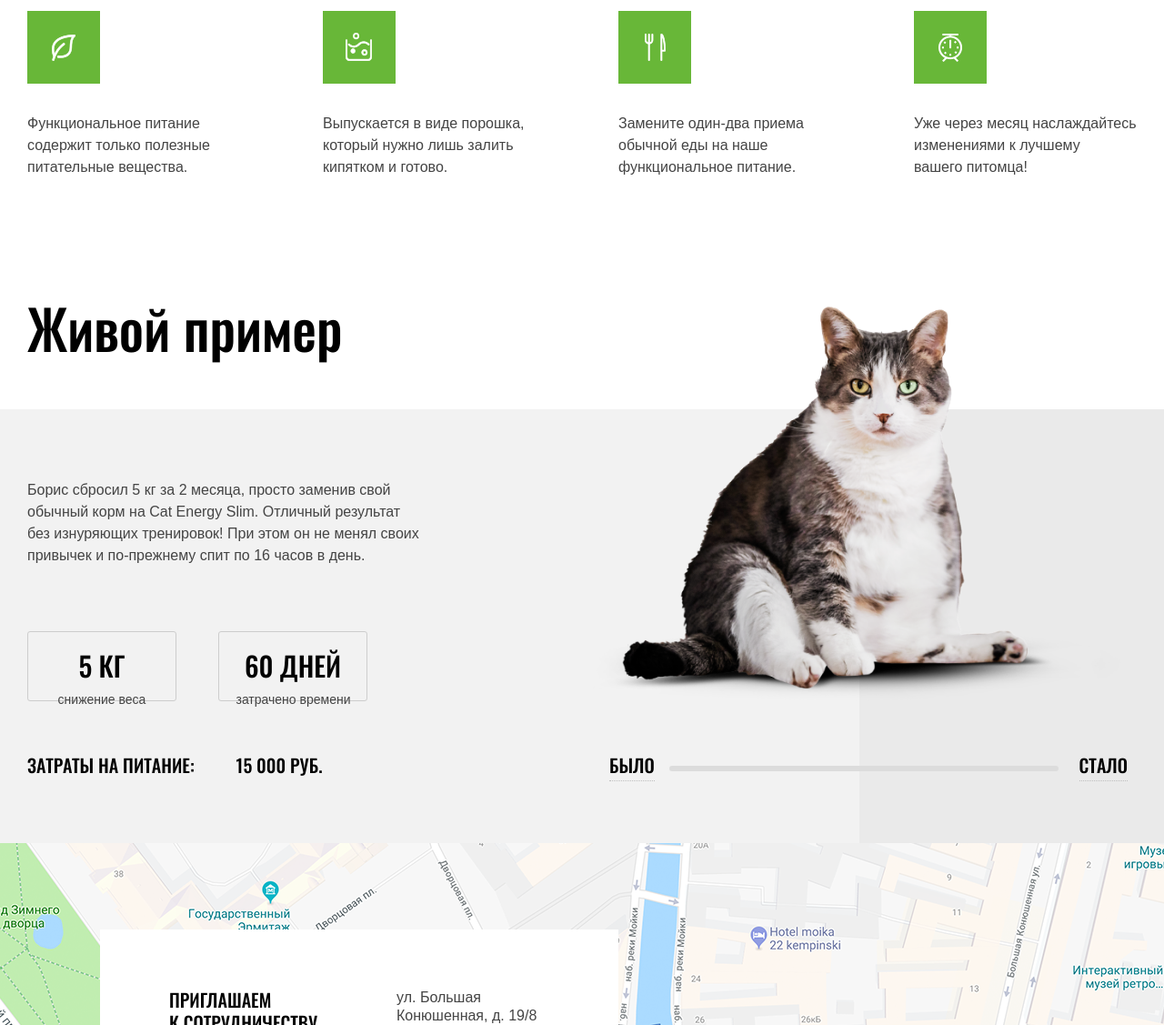
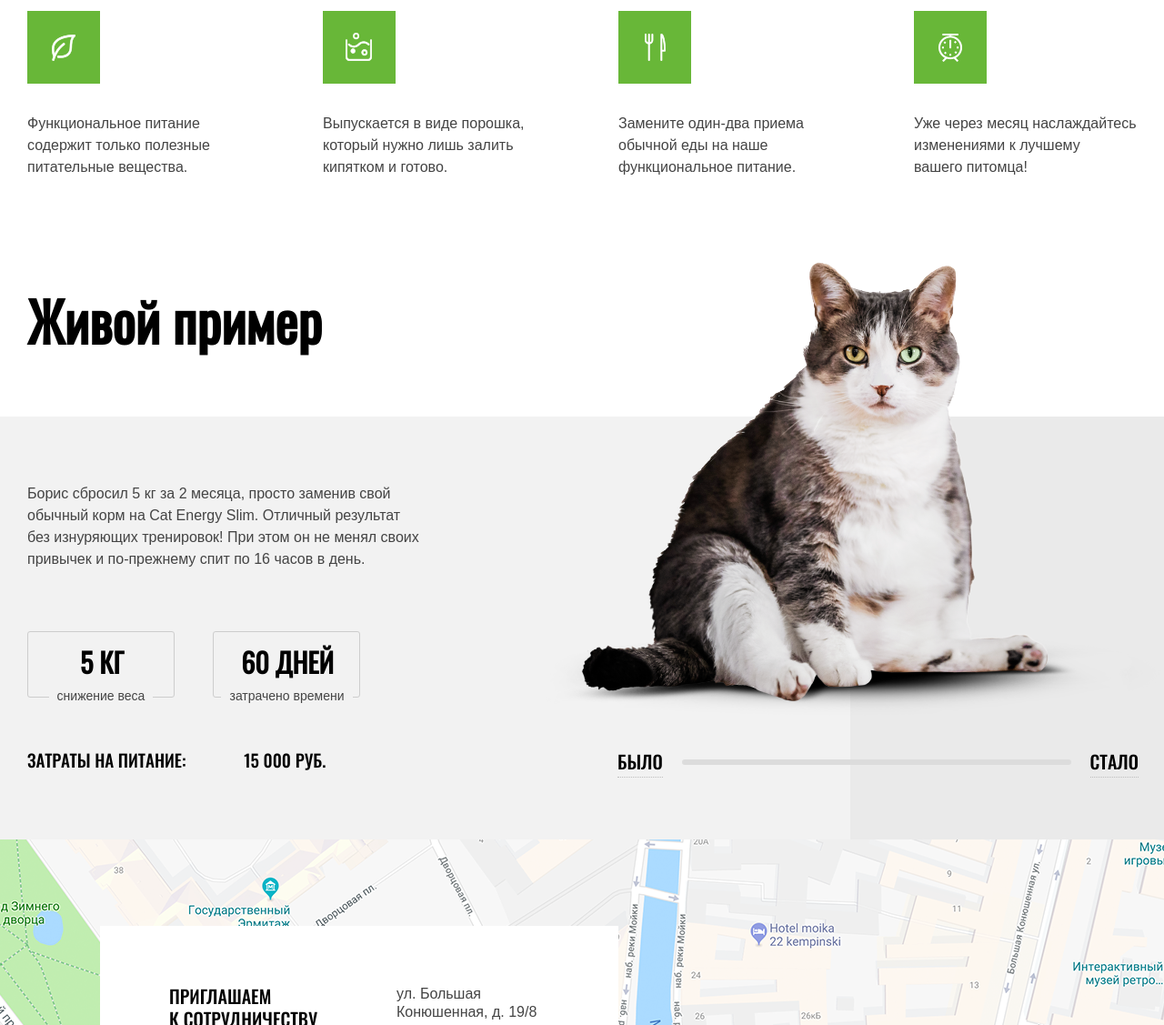
Before and after one commit to AndreyKovalenok/cat-energy, a website: page source/index.html in a window 1280 px wide. Shown: the part 1340-2467 px from the top of the page at 91% size. Drawn offline with nearby package versions, Linux system fonts and the light colour scheme; files that its build step writes are made by us from their sources; files whose address does not match are found by name.

Commit message:
Доделал examples

```diff
--- a/source/index.html
+++ b/source/index.html
@@ -105,6 +105,7 @@
               Отличный результат без изнуряющих тренировок! При этом он не менял своих привычек и по-прежнему спит по 16 часов в день.
             </p>
 
+            <div class="examples__list">
               <div class="examples__item">
                 <b class="expamples__count">5 кг</b>
                 <span class="exmaples__subtitle exmaples__subtitle--weight">снижение веса</span>
@@ -119,6 +120,7 @@
                 Затраты на питание:
                 <span class="examples__expenses-count">15 000 руб.</span>
               </p>
+          </div>
           </div>
 
           <div class="examples__slider slider">
--- a/source/sass/blocks/advantages.scss
+++ b/source/sass/blocks/advantages.scss
@@ -103,7 +103,7 @@
 
 @media (min-width: 1220px) {
   .advantages {
-    padding-bottom: 130px;
+    padding-bottom: 138px;
   }
 
   .advantages__item {
--- a/source/sass/blocks/examples.scss
+++ b/source/sass/blocks/examples.scss
@@ -1,152 +1,119 @@
+.examples {
+  background-color: $bg-color;
+
+  padding-top: 18px;
+  padding-bottom: 35px;
+}
+
+.examples__info {
+  padding: 0 20px;
+}
+
 .examples__heading {
   @include font-oswald;
+  @include font-prop(36, 60);
 
   margin: 0;
+  margin-bottom: 22px;
+  padding: 0 20px;
 }
 
 .examples__description {
-  font-family: "Arial", sans-serif;
+  @include font-arial;
+  @include font-prop(14, 18);
   color: $grey;
 
-  margin: 0;
+  width: 270px;
+  margin: 0 auto 27px;
+}
+
+.examples__list {
+  display: flex;
+  justify-content: center;
+  flex-wrap: wrap;
+  align-items: center;
 }
 
 .examples__item {
-  display: inline-block;
-  vertical-align: middle;
   text-align: center;
+  position: relative;
+  width: 123px;
+  margin-bottom: 33px;
 
-  position: relative;
+  border: 1px solid $table-border;
+  border-radius: 3px;
+}
 
-  border: 1px solid #cdcdcd;
-  border-radius: 3px;
+.examples__item:first-of-type {
+  margin-right: 32px;
 }
 
 .expamples__count {
   @include font-oswald;
+  @include font-prop(24, 24);
   text-transform: uppercase;
 
+  padding-top: 12px;
+  padding-bottom: 18px;
   display: block;
 }
 
 .exmaples__subtitle {
-  font-family: "Arial", sans-serif;
-  color: $grey;
+  @include font-arial;
+  @include font-prop(12, 12);
+  color: $font-color;
+  background-color: $bg-color;
 
   display: block;
   text-align: center;
-
   position: absolute;
-  top: 50px;
+  top: 45px;
   left: 50%;
+  width: 82px;
+  margin-left: -41px;
 }
 
 .examples__expenses {
   @include font-oswald;
+  @include font-prop(13, 20);
   text-transform: uppercase;
 
   text-align: center;
-
-  margin: 0;
+  margin: 0 10px 33px;
 }
 
-
-@media (max-width: 767px) {
+@media (min-width: 768px) {
   .examples {
-    background-color: #f2f2f2;
-
-    padding-top: 21px;
-    padding-bottom: 35px;
+    padding-top: 2px;
+    padding-bottom: 0;
+    background-color: $white;
   }
 
   .examples__info {
-    padding: 0 20px;
+    padding: 0;
+    padding-bottom: 221px;
   }
 
   .examples__heading {
-    @include font(36, 60, normal);
+    font-size: 60px;
 
-    margin-bottom: 22px;
-    padding: 0 20px;
+    margin-bottom: 64px;
+    padding: 0;
   }
 
   .examples__description {
-    @include font(14, 18, normal);
+    @include font-prop(16, 24);
 
-    width: 270px;
-    margin-bottom: 27px;
+    width: 700px;
+    margin: 0 auto 53px;
+  }
+
+  .examples__list {
+    align-items: center;
   }
 
   .examples__item {
-    width: 122px;
-    margin-bottom: 35px;
-  }
-
-  .examples__item:first-of-type {
-    margin-right: 29px;
-  }
-
-  .expamples__count {
-    @include font(24, 24, normal);
-
-    padding-top: 16px;
-    padding-bottom: 18px;
-  }
-
-  .exmaples__subtitle {
-    @include font(12, 12, normal);
-
-    background-color: #f2f2f2;
-
-    width: 82px;
-    margin-left: -41px;
-  }
-
-  .examples__expenses {
-    @include font(14, 20, normal);
-
-    margin-bottom: 44px;
-  }
-}
-
-@media (min-width: 768px) and (max-width: 1219px) {
-  .examples {
-    padding-top: 51px;
-  }
-
-  .examples__info {
-    padding-bottom: 255px;
-  }
-
-  .examples__heading {
-    margin-bottom: 56px;
-  }
-
-  .examples__description {
-    margin-bottom: 52px;
-  }
-
-  .exmaples__subtitle {
-    background-color: #ffffff;
-  }
-
-  .examples__expenses {
-    display: inline-block;
-    vertical-align: middle;
-    text-align: right;
-
-    width: 192px;
-    margin-left: 138px;
-  }
-}
-
-@media (min-width: 768px) {
-  .examples__heading {
-    @include font(60, 60, normal);
-  }
-
-  .examples__description {
-    @include font(16, 24, normal);
+    width: 162px;
   }
 
   .examples__item:first-of-type {
@@ -154,16 +121,17 @@
   }
 
   .expamples__count {
-    @include font(30, 37, normal);
+    @include font-prop(30, 37);
 
-    padding: 18px 0 20px;
+    padding: 14px 0 20px;
     width: 162px;
   }
 
   .exmaples__subtitle {
-    @include font(14, 14, normal);
+    @include font-prop(14, 14);
+    background-color: $white;
 
-    padding-top: 17px;
+    top: 63px;
 
     &--weight {
       width: 114px;
@@ -177,7 +145,14 @@
   }
 
   .examples__expenses {
-    @include font(20, 20, normal);
+    font-size: 19px;
+
+    display: inline-block;
+    vertical-align: middle;
+    text-align: right;
+
+    width: 192px;
+    margin-left: 149px;
   }
 }
 
@@ -186,18 +161,18 @@
     background: linear-gradient(to right, #f2f2f2 80%, #eaeaea 80%);
 
     position: relative;
-
-    padding-top: 1px;
   }
 
   .examples .wrap {
     display: flex;
     flex-wrap: wrap;
+    justify-content: space-between;
   }
 
   .examples__info {
-    padding: 76px 0;
-    width: 610px;
+    padding-top: 71px;
+    padding-bottom: 0;
+    width: 530px;
   }
 
   .examples__heading {
@@ -205,22 +180,32 @@
 
     position: absolute;
 
-    top: -120px;
+    top: -136px;
   }
 
   .examples__description {
     width: 435px;
-    margin-bottom: 71px;
+    margin: 0;
+    margin-bottom: 67px;
+  }
+
+  .examples__list {
+    justify-content: flex-start;
+  }
+
+  .exmaples__subtitle {
+    background-color: $bg-color;
   }
 
   .examples__expenses {
-    margin-top: 60px;
-    width: 325px;
+    margin-left: 0;
+    margin-top: 25px;
+    width: 330px;
 
     text-align: left;
   }
 
   .examples__expenses-count {
-    margin-left: 41px;
+    margin-left: 59px;
   }
 }
--- a/source/sass/blocks/program-selection.scss
+++ b/source/sass/blocks/program-selection.scss
@@ -78,6 +78,21 @@
   width: 100%;
   margin: 0;
   padding: 12px 15px;
+
+  &:hover {
+    border-color: $table-border;
+  }
+
+  &:active,
+  &:focus {
+    outline-width: 2px;
+    outline-color: $font-color;
+  }
+
+  &:invalid {
+    outline-width: 2px;
+    outline-color: $input-err;
+  }
 }
 
 .program-selection__select-fieldset {
@@ -217,6 +232,21 @@
   height: 153px;
   margin: 0;
   padding: 15px;
+
+  &:hover {
+    border-color: $table-border;
+  }
+
+  &:active,
+  &:focus {
+    outline-width: 2px;
+    outline-color: $font-color;
+  }
+
+  &:invalid {
+    outline-width: 2px;
+    outline-color: $input-err;
+  }
 }
 
 .program-selection__additional-fieldet {
@@ -397,6 +427,15 @@
     padding-left: 19px;
   }
 
+  .program-selection__contacts-input:active + .program-selection__contacts-svg path,
+  .program-selection__contacts-input:focus + .program-selection__contacts-svg path {
+    fill: $main-color;
+  }
+
+  .program-selection__contacts-input:focus:invalid + .program-selection__contacts-svg path {
+    fill: $input-err;
+  }
+
   .program-selection__contacts-svg {
     right: 17px;
   }
--- a/source/sass/blocks/slider.scss
+++ b/source/sass/blocks/slider.scss
@@ -1,12 +1,14 @@
 .slider__list {
   list-style: none;
 
-  margin: 0 auto;
+  height: 210px;
+  margin: 0 auto 63px;
   padding: 0;
 }
 
 .slider__item {
   display: none;
+  height: 210px;
 
   &--active {
     display: block;
@@ -15,21 +17,32 @@
 
 .slider__img {
   margin: 0 auto;
+
+  &--mobile {
+    display: block;
+  }
+
+  &--tablet {
+    display: none;
+  }
+
+  &--desktop {
+    display: none;
+  }
 }
 
 .slider__switch-wrap {
   display: flex;
   justify-content: space-between;
-
   position: relative;
-
+  width: 197px;
   margin: 0 auto;
 }
 
 .slider__button {
   @include font-oswald;
+  @include font-prop(16, 20);
   text-transform: uppercase;
-
   border: none;
   background: none;
 
@@ -38,36 +51,6 @@
 }
 
 @media (max-width: 767px) {
-  .slider__list {
-    height: 210px;
-    margin-bottom: 35px;
-  }
-
-  .slider__item {
-    height: 210px;
-  }
-
-  .slider__img {
-    &--mobile {
-      display: block;
-    }
-
-    &--tablet {
-      display: none;
-    }
-
-    &--desktop {
-      display: none;
-    }
-  }
-
-  .slider__switch-wrap {
-    width: 197px;
-  }
-
-  .slider__button {
-    @include font(16, 20, normal);
-  }
 
   .slider__switch {
     display: block;
@@ -76,9 +59,9 @@
     left: 50%;
     top: 50%;
 
-    border: 1px solid #cdcdcd;
+    border: 1px solid $table-border;
     border-radius: 7px;
-    background-color: #ffffff;
+    background-color: $white;
 
     width: 82px;
     height: 12px;
@@ -101,83 +84,26 @@
   }
 }
 
-@media (min-width: 768px) and (max-width: 1219px) {
+@media (min-width: 768px) {
   .slider {
     margin: 0 -30px;
-    padding-top: 1px;
-    padding-bottom: 68px;
+    padding-top: 94px;
+    padding-bottom: 67px;
+    text-align: center;
+
+    background: linear-gradient(to right, #f2f2f2 50%, #eaeaea 50%);
   }
 
   .slider__list {
     text-align: center;
-  }
-
-  .slider__img {
-    margin-top: -150px;
-
-    &--mobile {
-      display: none;
-    }
-
-    &--tablet {
-      display: none;
-    }
-
-    &--desktop {
-      display: block;
-    }
-  }
-}
-
-@media (min-width: 768px) {
-  .slider {
-    background: linear-gradient(to right, #f2f2f2 50%, #eaeaea 50%);
-  }
-
-  .slider__switch-wrap {
     position: relative;
-
-    width: 570px;
-
-    &::after {
-      content: "";
-
-      position: absolute;
-      left: 50%;
-      top: 50%;
-
-      background-color: #dcdcdc;
-      border-radius: 3px;
-      width: 428px;
-      height: 6px;
-      margin-left: -219px;
-      margin-top: -3px;
-    }
-  }
-
-  .slider__button {
-    @include font(20, 20, normal);
-    padding-bottom: 7px;
-
-    border-bottom: 1px dotted #bebebe;
-  }
-}
-
-@media (min-width: 1220px) {
-  .slider {
-    display: flex;
-
-    width: 610px;
-    padding-top: 1px;
-    padding-bottom: 68px;
-
-    position: relative;
+    width: 690px;
   }
 
   .slider__item {
     position: absolute;
-
-    top: -130px;
+    top: -263px;
+    right: -7px;
   }
 
   .slider__img {
@@ -195,6 +121,62 @@
   }
 
   .slider__switch-wrap {
-    margin-top: auto;
+    position: relative;
+
+    width: 573px;
+
+    &::after {
+      content: "";
+
+      position: absolute;
+      left: 50%;
+      top: 50%;
+
+      background-color: #dcdcdc;
+      border-radius: 3px;
+      width: 428px;
+      height: 6px;
+      margin-left: -216px;
+      margin-top: -6px;
+    }
+  }
+
+  .slider__button {
+    @include font(20, 20, normal);
+    padding-bottom: 7px;
+
+    border-bottom: 1px dotted #bebebe;
   }
 }
+
+@media (min-width: 1220px) {
+  .slider {
+    padding-bottom: 68px;
+  }
+
+
+  .slider__item {
+    position: absolute;
+    top: -284px;
+    right: -10px;
+  }
+
+  .slider__img {
+    &--mobile {
+      display: none;
+    }
+
+    &--tablet {
+      display: none;
+    }
+
+    &--desktop {
+      display: block;
+    }
+  }
+
+  .slider__switch-wrap {
+    margin: 0;
+    margin-left: 89px;
+  }
+}
--- a/source/sass/variables.scss
+++ b/source/sass/variables.scss
@@ -10,6 +10,7 @@ $bg-color: #f2f2f2;
 $svg-color: #666666;
 $table-border: #cdcdcd;
 $btn-hover: #ebebeb;
+$input-err: #ff8282;
 
 $tablet-width: 768px;
 $desktop-width: 1220px;
```
Lines whose indentation alone changed are shown as unchanged.
